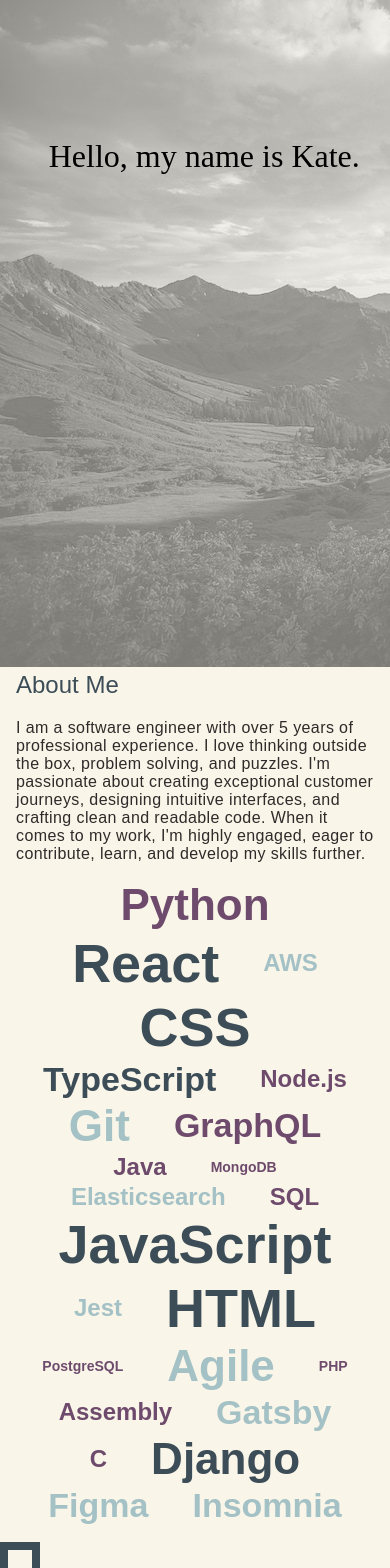
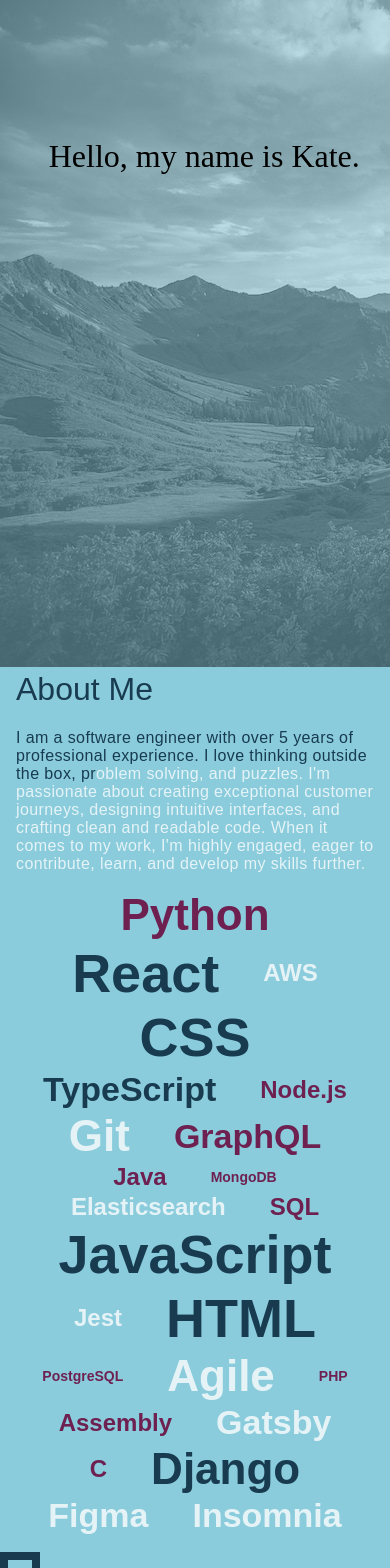
Before and after one commit to k8culver/k8culver.github.io, a React (Create React App) app: page / in a window 390 px wide. Shown: the top 1568 px of the page. Built offline with nearby package versions, Linux system fonts and the light colour scheme.

Commit message:
changing all the colors, about me animation, word map hover

```diff
--- a/src/App.js
+++ b/src/App.js
@@ -2,7 +2,7 @@ import Pages from './Pages';
 
 function App() {
   return (
-    <div className="bg-white">
+    <div className="bg-teal-light">
         <Pages />
     </div>
   );
--- a/src/components/LotsOfBlocks/BlockPizzazz.js
+++ b/src/components/LotsOfBlocks/BlockPizzazz.js
@@ -20,19 +20,19 @@ function BlockPizzazz(props) {
                     randClasses = `bg-${ color }`; // color square
                     break;
                 case 1:
-                    randClasses = 'bg-white'; // white square
+                    randClasses = 'bg-teal-light'; // teal-light square
                     break;
                 case 2:
-                    randClasses = `box-border border-4 border-solid border-${ color } bg-white`; // color border, white square
+                    randClasses = `box-border border-4 border-solid border-${ color } bg-teal-light`; // color border, teal-light square
                     break;
                 case 3:
-                    randClasses = `box-border border-4 border-solid border-white bg-${ color }`; // white border, color square
+                    randClasses = `box-border border-4 border-solid border-teal-light bg-${ color }`; // teal-light border, color square
                     break;
                 case 4:
-                    randClasses = `box-border border-8 border-solid border-${ color } bg-white`; // thick color border, white square
+                    randClasses = `box-border border-8 border-solid border-${ color } bg-teal-light`; // thick color border, teal-light square
                     break;
                 case 5:
-                    randClasses = `box-border border-8 border-solid border-white bg-${ color }`; // thick white border, color square
+                    randClasses = `box-border border-8 border-solid border-teal-light bg-${ color }`; // thick teal-light border, color square
                     break;
                 default:
                     randClasses = `bg-${ color }`; // color square
--- a/src/components/Reviews/Review.js
+++ b/src/components/Reviews/Review.js
@@ -4,7 +4,7 @@ function Review(props) {
     const { text, author, link, classes } = props;
 
     return (
-        <div className={`flex items-center justify-center rounded-full bg-teal border-solid border-teal-light border-16 p-10 sm:p-16 mt-10 ${classes}`}>
+        <div className={`flex items-center justify-center rounded-full bg-teal border-solid border-white border-16 p-10 sm:p-16 mt-10 ${classes}`}>
             <div>
                 <p className="text-white">{text}</p>
                 <div className="sm:flex justify-between text-center">
--- a/src/components/Reviews/Reviews.js
+++ b/src/components/Reviews/Reviews.js
@@ -3,7 +3,7 @@ import Review from "./Review";
 
 function Reviews() {
     return (
-        <>
+        <div className="max-w-3xl m-auto">
             <h2>Reviews of Kate</h2>
             <div className="grid grid-flow-row-dense grid-flow-col auto-cols-auto">
                 <Review
@@ -26,7 +26,7 @@ function Reviews() {
                     author="Blake, former colleague"
                 />
             </div>
-        </>
+        </div>
     );
 }
 
--- a/src/components/WordMap/Word.js
+++ b/src/components/WordMap/Word.js
@@ -1,5 +1,5 @@
 function Word(props) {
-    const { word, isFlipped, handleFlip, id } = props; // prop:word is an object with a word, a value, a description, and classes
+    const { word, isFlipped, handleFlip, exitFlip, id } = props; // prop:word is an object with a word, a value, a description, and classes
 
     const calculateFontSize = (value) => {
         const minSize = 14;
@@ -14,6 +14,7 @@ function Word(props) {
         <div className="relative">
             <div className={`
                 ${isFlipped ? 'absolute' : 'hidden'}
+                pointer-events-none
                 z-10
                 bg-teal
                 p-4
@@ -28,7 +29,12 @@ function Word(props) {
             >
                 <p className="m-0 text-teal-light font-medium">{ word.description }</p>
             </div>
-            <button style={{ fontSize: calculateFontSize(word.value), pointerEvents: isFlipped ? 'none' : 'auto' }} className={`unstyled ${isFlipped ? 'disabled' : ''}`} onClick={(e) => handleFlip(e, id)}>
+            <button
+                style={{ fontSize: calculateFontSize(word.value) }}
+                className={`unstyled ${isFlipped ? 'disabled' : ''}`}
+                onMouseEnter={(e) => handleFlip(e, id)}
+                onMouseLeave={(e) => exitFlip(e, id)}
+            >
                 <span className={`${word.classes} font-semibold`}>
                     {word.text}
                 </span>
--- a/src/components/WordMap/WordMap.js
+++ b/src/components/WordMap/WordMap.js
@@ -11,13 +11,18 @@ function WordMap(props) {
         setFlipped(id);
     };
 
+    const exitFlip = (e, id) => {
+        e.preventDefault();
+        setFlipped(-1);
+    };
+
     return (
         <ul className="list-none px-4 flex flex-wrap items-center justify-center max-w-3xl m-auto">
             {
                 words.map((word, index) => {
                     return (
                         <li key={index} className="px-4">
-                            <Word word={word} isFlipped={flipped === index} handleFlip={handleFlip} id={index} />
+                            <Word word={word} isFlipped={flipped === index} handleFlip={handleFlip} exitFlip={exitFlip} id={index} />
                         </li>
                     )
                 })
--- a/src/copy/AboutMe.js
+++ b/src/copy/AboutMe.js
@@ -1,12 +1,34 @@
+import { useState, useEffect } from "react";
+
+
 function AboutMe() {
+    const fullTitle = 'About Me';
+    const fullText = `I am a software engineer with over 5 years of professional experience.
+    I love thinking outside the box, problem solving, and puzzles.
+    I'm passionate about creating exceptional customer journeys, designing intuitive interfaces, and crafting clean and readable code.
+    When it comes to my work, I'm highly engaged, eager to contribute, learn, and develop my skills further.`
+
+    const [textStart, setTextStart] = useState('');
+    const [textEnd, setTextEnd] = useState(fullText);
+    const [textIndex, setTextIndex] = useState(0);
+
+    useEffect(() => {
+        if (textIndex < fullText.length) {
+            const timeout = setTimeout(() => {
+                setTextStart(prevText => prevText + fullText[textIndex]);
+                setTextEnd(prevText => prevText.substring(1));
+                setTextIndex(prevIndex => prevIndex + 1);
+            }, 60);
+
+            return () => clearTimeout(timeout);
+        }
+    }, [textIndex, fullText]);
+
+
     return (
-        <div className="px-4">
-            <h2>About Me</h2>
-            <p>I am a software engineer with over 5 years of professional experience.
-                I love thinking outside the box, problem solving, and puzzles.
-                I'm passionate about creating exceptional customer journeys, designing intuitive interfaces, and crafting clean and readable code.
-                When it comes to my work, I'm highly engaged, eager to contribute, learn, and develop my skills further.
-            </p>
+        <div className="px-4 max-w-3xl m-auto">
+            <h1>{fullTitle}</h1>
+            <p><span>{textStart}</span><span className="text-white">{textEnd}</span></p>
         </div>
     );
 }
--- a/src/index.css
+++ b/src/index.css
@@ -5,12 +5,11 @@
 @import url('https://fonts.googleapis.com/css2?family=Bitter:ital,wght@0,100;0,200;0,300;0,400;0,500;0,600;0,700;0,800;0,900;1,100;1,200;1,300;1,400;1,500;1,600;1,700;1,800;1,900&family=Montserrat:ital,wght@0,100;0,200;0,300;0,400;0,500;0,600;0,700;0,800;0,900;1,100;1,200;1,300;1,400;1,500;1,600;1,700;1,800;1,900&display=swap');
 
 :root {
-    --teal: #3C4D58;
-    --teal-light: #A4C1C6;
-    --teal-hover: #BFC2BC;
-    --purple: #6e4b6c;
-    --purple-hover: #DDD2CF;
-    --white: #f9f5e8;
+    --teal: #183b50;
+    --teal-light: #8accdc;
+    --purple: #6e2151;
+    --purple-hover: #f7e5f0;
+    --white: #e5f3f7;
     --black: #2f2b2a;
     --transition-slow: 0.5s linear;
     --transition-fast: 0.2s linear;
@@ -23,7 +22,7 @@ body {
 
 h1, h2, h3, h4, h5, h6 {
     font-family: 'Bitter', sans-serif;
-    font-weight: 300;
+    font-weight: 400;
     color: var(--teal);
     margin-top: 0;
 }
@@ -31,8 +30,8 @@ h1, h2, h3, h4, h5, h6 {
 p, ul, a:not(.button), label, ::placeholder {
     font-family: 'Montserrat', sans-serif;
     font-size: 1rem;
-    font-weight: 300;
-    color: var(--black);
+    font-weight: 400;
+    color: var(--teal);
     letter-spacing: 0.025rem;
 }
 
@@ -116,7 +115,7 @@ button:not(.unstyled),
 
 button:not(.unstyled) span,
 .button:not(.unstyled) span {
-    background-image: linear-gradient(to left, var(--teal) 0%, var(--teal) 45%, var(--teal-hover) 60%, var(--teal-hover) 100%);
+    background-image: linear-gradient(to left, var(--teal) 0%, var(--teal) 45%, var(--teal-light) 60%, var(--teal-light) 100%);
     background-size: 250% 100%;
     padding: 0.8rem 1.2rem;
     border-radius: 25px;
@@ -125,7 +124,7 @@ button:not(.unstyled) span,
 }
 
 .button.button--outline span {
-    background-image: linear-gradient(to left, var(--white) 0%, var(--white) 45%, var(--teal-hover) 60%, var(--teal-hover) 100%);
+    background-image: linear-gradient(to left, var(--white) 0%, var(--white) 45%, var(--teal-light) 60%, var(--teal-light) 100%);
 }
 
 .button.button--outline--purple span {
--- a/src/pages/Home.js
+++ b/src/pages/Home.js
@@ -6,33 +6,34 @@ import WordMap from "../components/WordMap/WordMap";
 import AboutMe from "../copy/AboutMe";
 import Resume from "../copy/Resume";
 import Reviews from "../components/Reviews/Reviews";
+import InstagramImageFeed from "../components/ImageFeed/InstagramImageFeed";
 
 function Home() {
     const words = [
         { text: 'Python', value: 4, classes: 'text-purple', description: '2 years professional, university training' },
         { text: 'React', value: 5, classes: 'text-teal', description: '3 years professional' },
-        { text: 'AWS', value: 2, classes: 'text-teal-light', description: '3 years professional' },
+        { text: 'AWS', value: 2, classes: 'text-white', description: '3 years professional' },
         { text: 'CSS', value: 5, classes: 'text-teal', description: '5 years professional' },
         { text: 'TypeScript', value: 3, classes: 'text-teal', description: '2.5 years professional' },
         { text: 'Node.js', value: 2, classes: 'text-purple', description: '2 years professional' },
-        { text: 'Git', value: 4, classes: 'text-teal-light', description: '5 years professional' },
+        { text: 'Git', value: 4, classes: 'text-white', description: '5 years professional' },
         { text: 'GraphQL', value: 3, classes: 'text-purple', description: '2.5 years professional' },
         { text: 'Java', value: 2, classes: 'text-purple', description: 'university training' },
         { text: 'MongoDB', value: 1, classes: 'text-purple', description: '2 years professional' },
-        { text: 'Elasticsearch', value: 2, classes: 'text-teal-light', description: '2.5 years professional' },
+        { text: 'Elasticsearch', value: 2, classes: 'text-white', description: '2.5 years professional' },
         { text: 'SQL', value: 2, classes: 'text-purple', description: '2 years professional, university training' },
         { text: 'JavaScript', value: 5, classes: 'text-teal', description: '5 years professional' },
-        { text: 'Jest', value: 2, classes: 'text-teal-light', description: '2 years professional' },
+        { text: 'Jest', value: 2, classes: 'text-white', description: '2 years professional' },
         { text: 'HTML', value: 5, classes: 'text-teal', description: '5 years professional' },
         { text: 'PostgreSQL', value: 1, classes: 'text-purple', description: '2 years professional' },
-        { text: 'Agile', value: 4, classes: 'text-teal-light', description: '5 years professional' },
+        { text: 'Agile', value: 4, classes: 'text-white', description: '5 years professional' },
         { text: 'PHP', value: 1, classes: 'text-purple', description: '0.5 years professional' },
         { text: 'Assembly', value: 2, classes: 'text-purple', description: 'university training' },
-        { text: 'Gatsby', value: 3, classes: 'text-teal-light', description: '2.5 years professional' },
+        { text: 'Gatsby', value: 3, classes: 'text-white', description: '2.5 years professional' },
         { text: 'C', value: 2, classes: 'text-purple', description: 'university training' },
         { text: 'Django', value: 4, classes: 'text-teal', description: '2 years professional' },
-        { text: 'Figma', value: 3, classes: 'text-teal-light', description: '2 years professional' },
-        { text: 'Insomnia', value: 3, classes: 'text-teal-light', description: '3 years professional' },
+        { text: 'Figma', value: 3, classes: 'text-white', description: '2 years professional' },
+        { text: 'Insomnia', value: 3, classes: 'text-white', description: '3 years professional' },
       ];
 
       const events = [
@@ -69,7 +70,8 @@ function Home() {
                 <Reviews />
             </div>
             <LotsOfBlocks components={<ContactForm />} color="teal" />
-            <p className="caption--small text-teal mb-0 pb-4">Conceptualized, designed, and developed by Kate Culver © 2023</p>
+            {/* <InstagramImageFeed token={process.env.INSTAGRAM_TOKEN} limit={12}/> */}
+            <p className="caption--small text-teal mb-0 pb-4 px-4">Conceptualized, designed, and developed by Kate Culver © 2023</p>
         </>
     );
 }
--- a/tailwind.config.js
+++ b/tailwind.config.js
@@ -5,12 +5,11 @@ module.exports = {
     ],
     theme: {
         colors: {
-            'teal': '#3C4D58',
-            'teal-light': '#A4C1C6',
-            'teal-hover': '#BFC2BC',
-            'purple': '#6e4b6c',
-            'purple-hover': '#DDD2CF',
-            'white': '#f9f5e8',
+            'teal': '#183b50',
+            'teal-light': '#8accdc',
+            'purple': '#6e2151',
+            'purple-hover': '#f7e5f0',
+            'white': '#e5f3f7',
             'black': '#2f2b2a',
         },
         fontFamily: {
```
